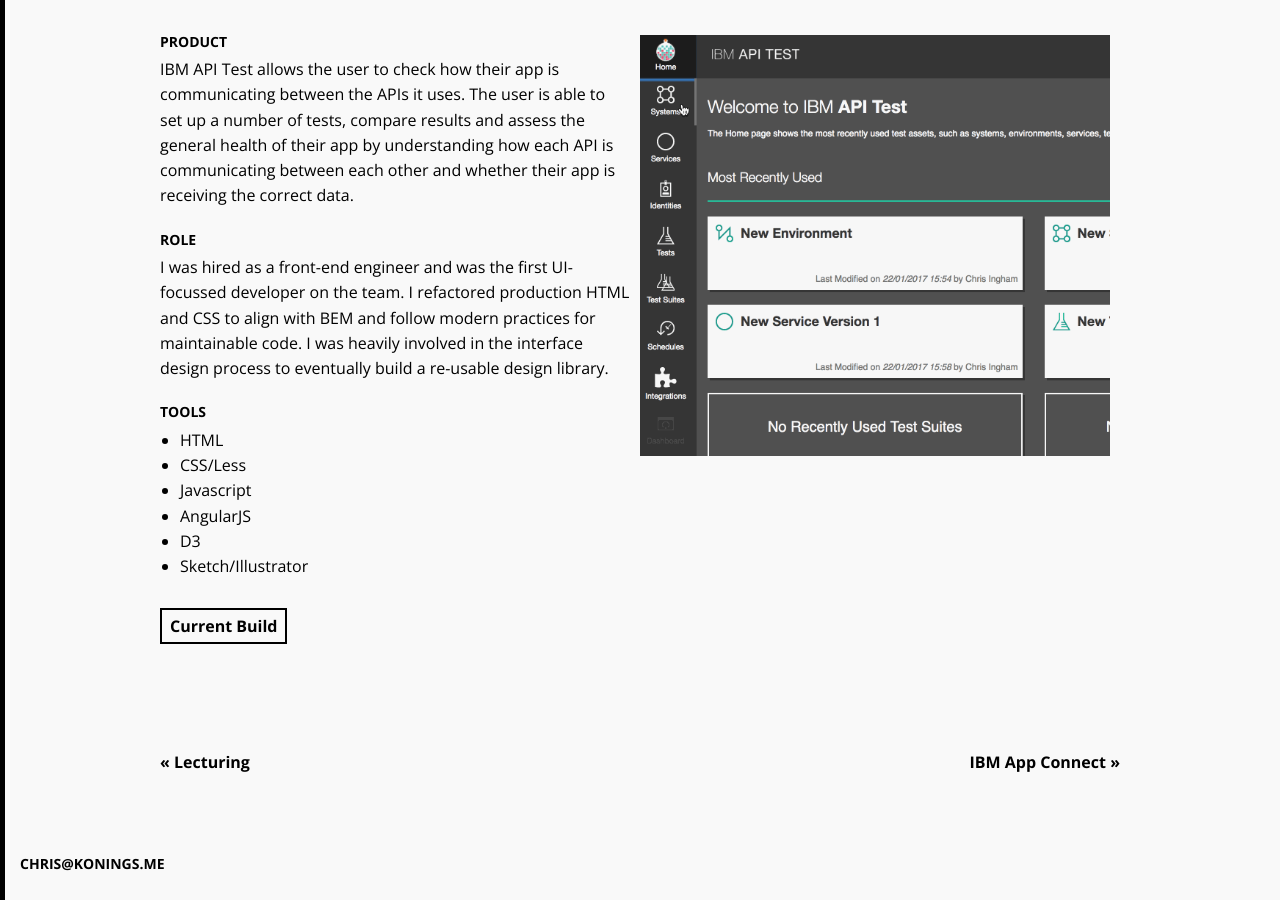
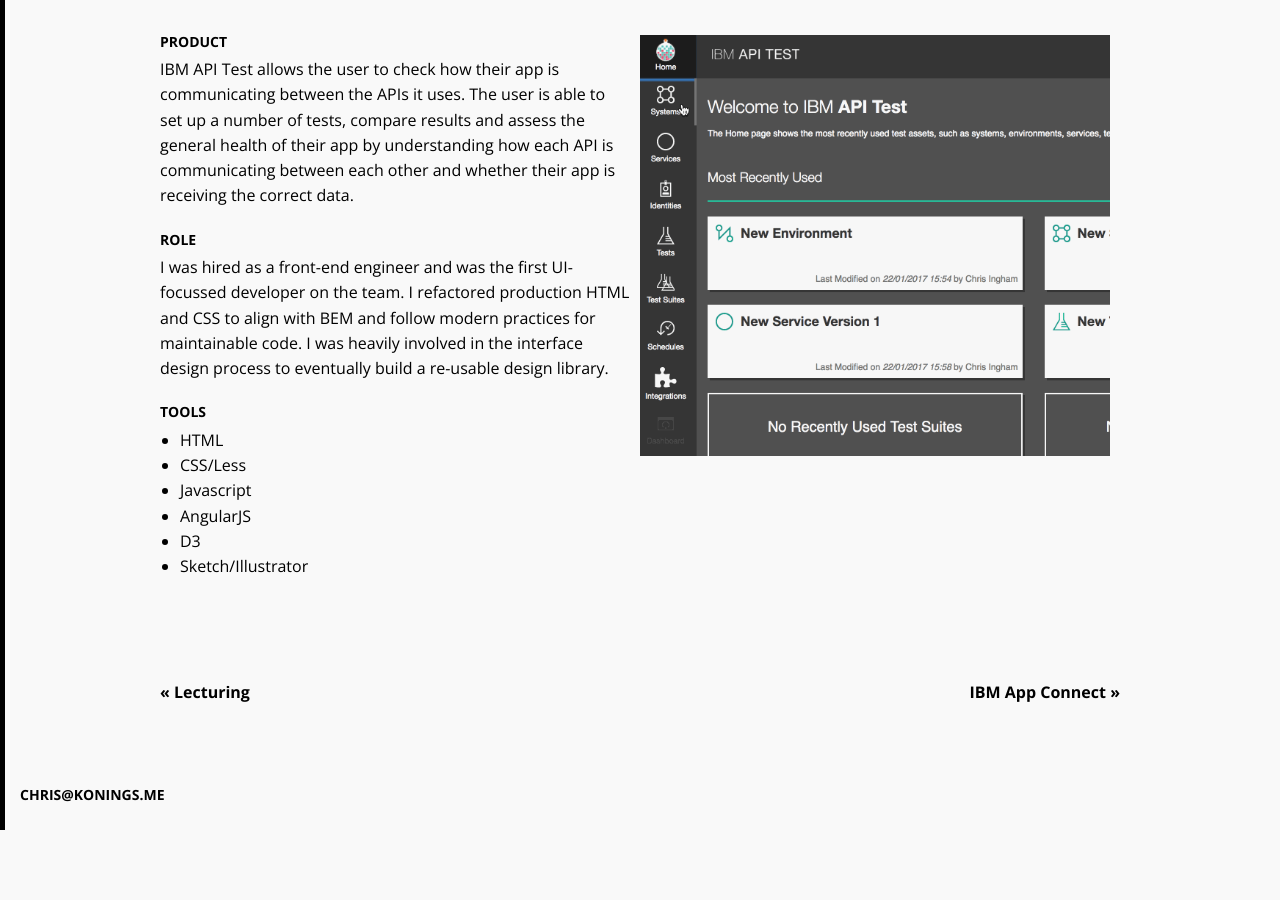
Before and after one commit to chriskonings/chriskonings.github.io, a Jekyll site: the page built from _posts/2015-07-01-ibm-api-test.html, in a window 1280 px wide and 900 px high, scrolled down 797 px. Built offline with Jekyll 4.4.1, drawn with Linux system fonts in a browser that asks for light colours; after the commit the page ends 1627 px from its top, so only the background shows below that.

Commit message:
removed api test build button

```diff
--- a/_posts/2015-07-01-ibm-api-test.html
+++ b/_posts/2015-07-01-ibm-api-test.html
@@ -36,9 +36,7 @@
         <li>Sketch/Illustrator</li>
       </ul>
     </div>
-    <div class="content__post-content">
-      <a class="button button--margin" target="_blank" href="https://apitest.ibmcloud.com/#/" title="ibm api test">Current Build</a>
-    </div>
+
   </div>
   <div class="content__post-half">
     <div class="content__post-content">
```
Also changed, not shown: 1 other file.
